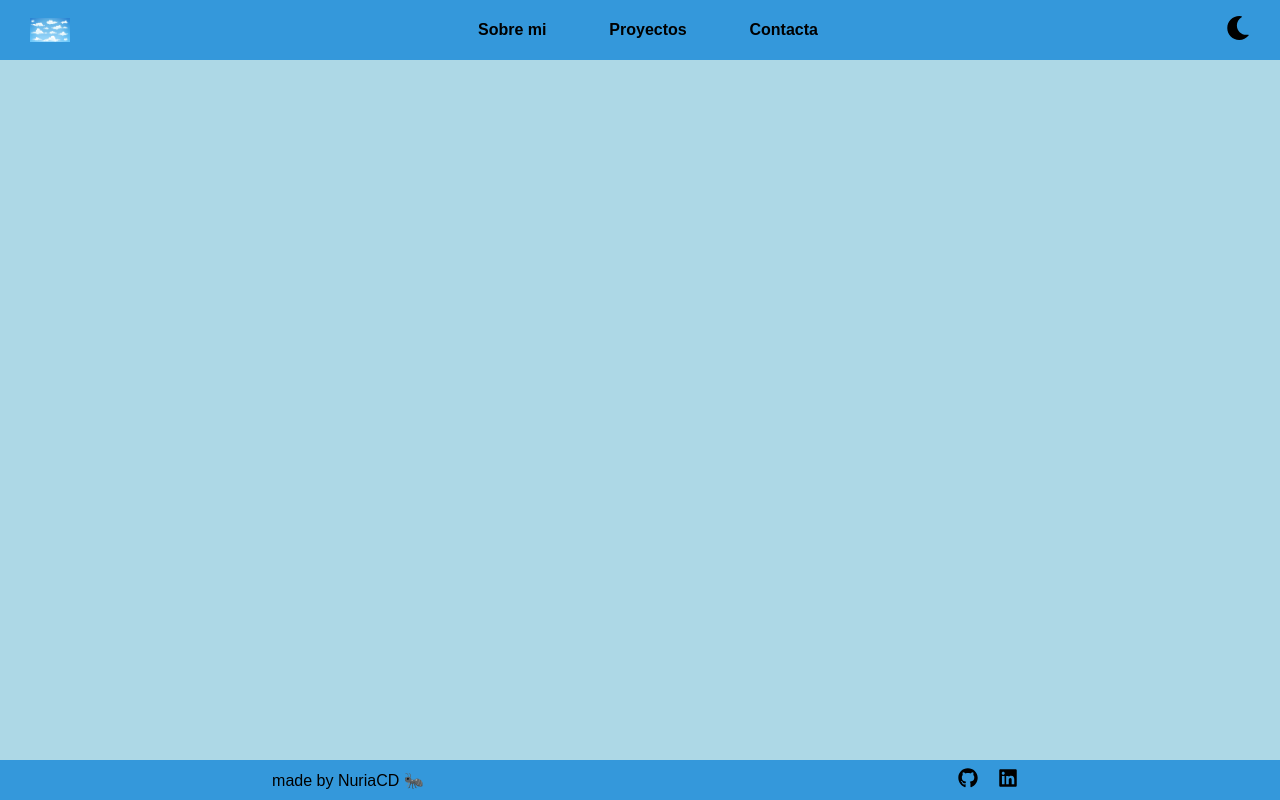
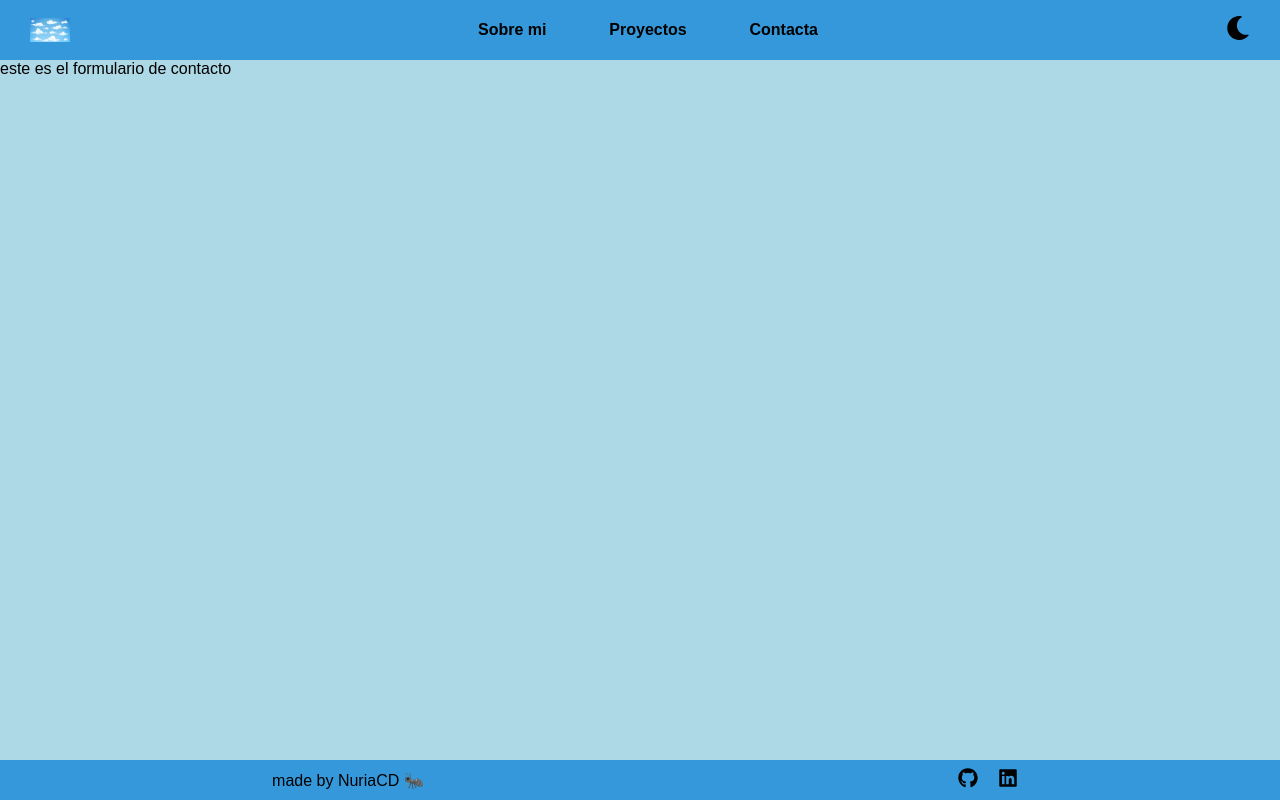
Before and after one commit to Nuria8890/portfolio, a React (Vite) app: page /contact in a window 1280 px wide. Built offline with nearby package versions, Linux system fonts and the light colour scheme; a web font is replaced by a local one.

Commit message:
add contact component

```diff
--- a/src/components/App.jsx
+++ b/src/components/App.jsx
@@ -3,6 +3,7 @@ import objetProjects from "@/data/projects";
 import Header from "@/components/header/Header";
 import AboutMe from "@/components/aboutme/AboutMe";
 import Projects from "@/components/projects/Projects";
+import Contact from "./contact/Contact";
 import Footer from "@/components/footer/Footer";
 import { useState } from "react";
 import Project_details from "./projects/Project_details";
@@ -63,7 +64,6 @@ function App() {
       />
       <main>
         <Routes>
-          {/* <About_me /> */}
           <Route path="/">
             <Route index element={<AboutMe />} />
           </Route>
@@ -84,7 +84,9 @@ function App() {
               element={<Project_details arrayProjects={arrayProjects} />}
             />
           </Route>
-          {/* <Contact /> */}
+          <Route path="/contact">
+            <Route index element={<Contact />} />
+          </Route>
         </Routes>
       </main>
       <Footer />
--- /dev/null
+++ b/src/components/contact/Contact.jsx
@@ -0,0 +1,9 @@
+function Contact() {
+  return (
+    <div>
+      <p>este es el formulario de contacto</p>
+    </div>
+  );
+}
+
+export default Contact;
```
